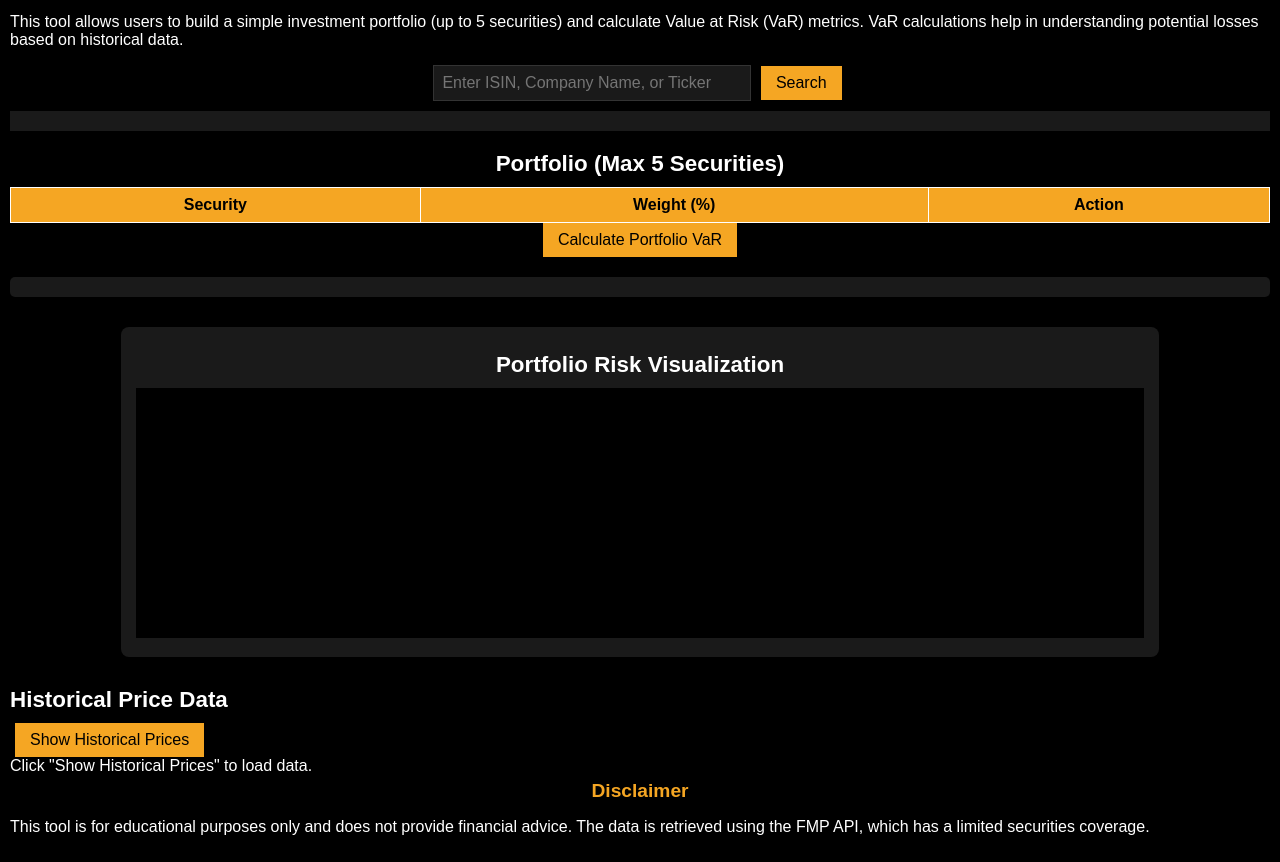
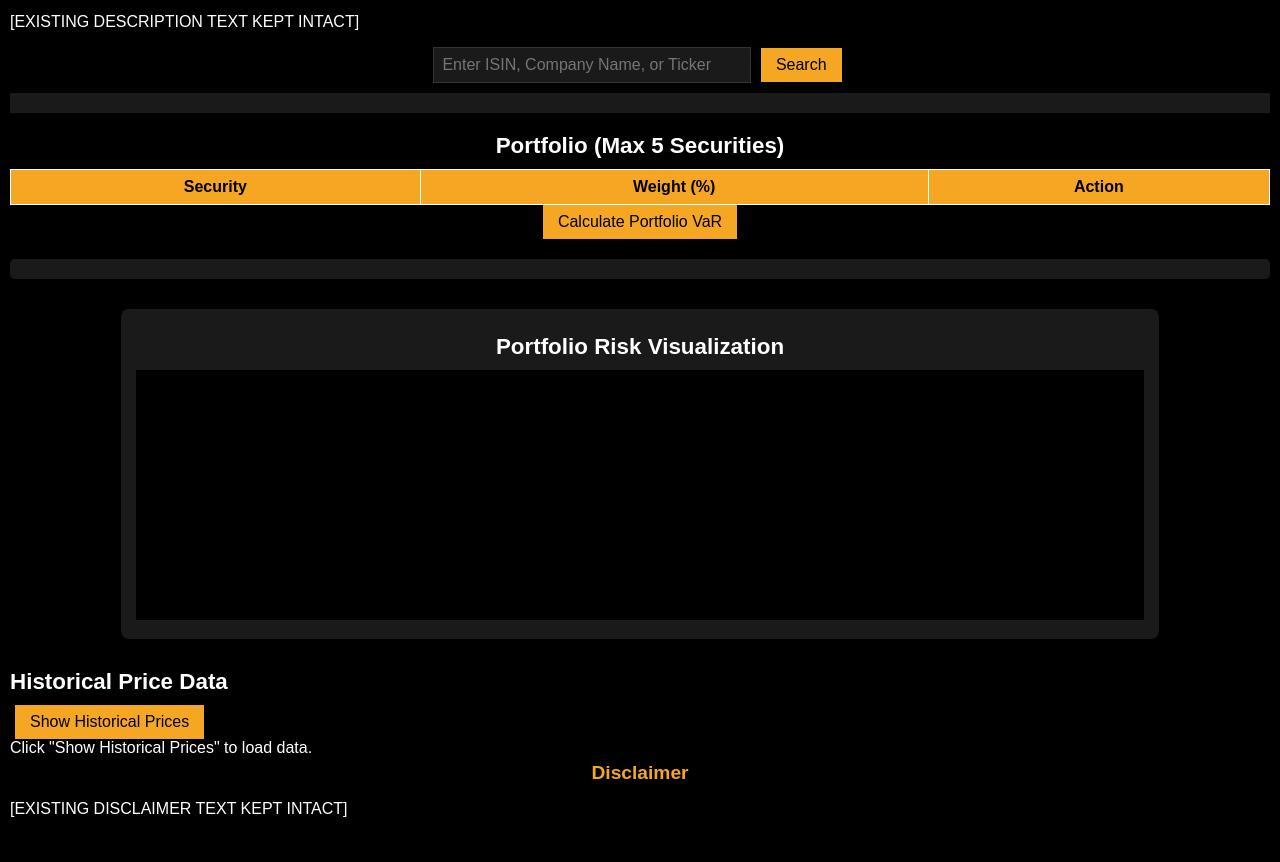
Before and after one commit to and86rey/financial-terminal, a plain HTML site: page index.html in a window 1280 px wide. Shown: the part 56-918 px from the top of the page. Drawn offline with Linux system fonts and the light colour scheme.

Commit message:
Update index.html

```diff
--- a/index.html
+++ b/index.html
@@ -10,8 +10,7 @@
     <div class="container">
         <h1>Portfolio Risk Analyzer</h1>
 
-        <p>This tool allows users to build a simple investment portfolio (up to 5 securities) and calculate Value at Risk (VaR) metrics.
-           VaR calculations help in understanding potential losses based on historical data.</p>
+        <p>[EXISTING DESCRIPTION TEXT KEPT INTACT]</p>
 
         <div class="input-section">
             <input type="text" id="searchInput" placeholder="Enter ISIN, Company Name, or Ticker">
@@ -45,8 +44,7 @@
 
         <div class="disclaimer">
             <h3>Disclaimer</h3>
-            <p>This tool is for educational purposes only and does not provide financial advice.
-               The data is retrieved using the FMP API, which has a limited securities coverage.</p>
+            <p>[EXISTING DISCLAIMER TEXT KEPT INTACT]</p>
         </div>
 
         <script src="script.js"></script>
```
